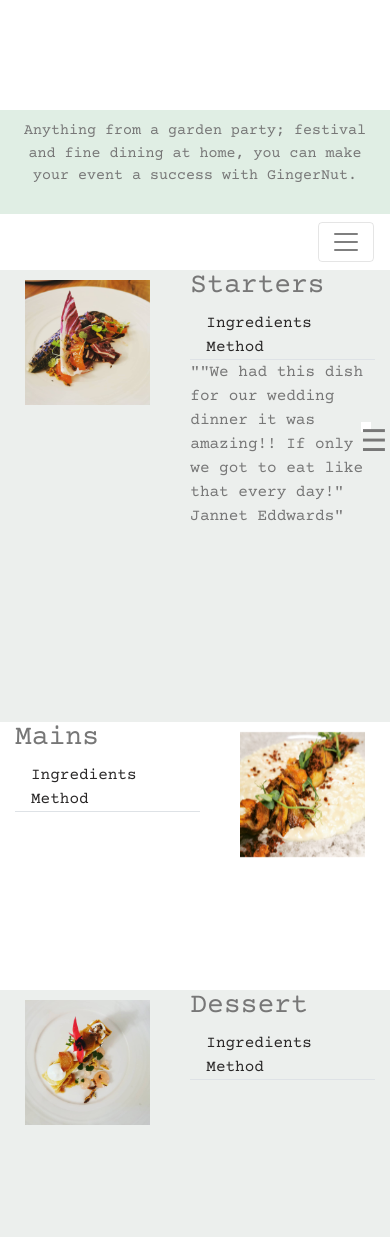
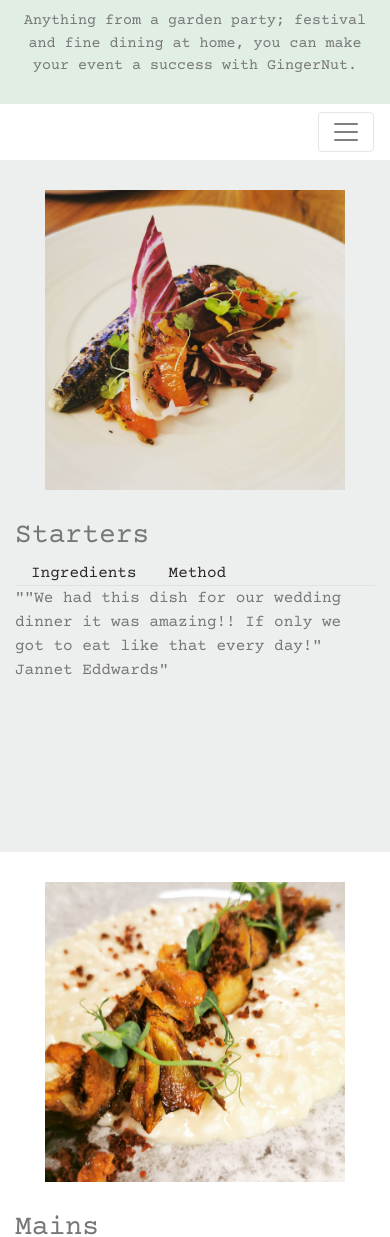
Before and after one commit to SdMusic/Milestone-Project-1, a plain HTML site: page recipes.html in a window 390 px wide. Shown: the top 1237 px of the page. Drawn offline with nearby package versions, Linux system fonts and the light colour scheme.

Commit message:
recipe.html responsive design ofrf pictures complete

```diff
--- a/assets/css/style.css
+++ b/assets/css/style.css
@@ -2,7 +2,7 @@ body {
     font-family:'Courier Prime', monospace;
     color: #777777;
     margin: 0;
-    padding-top: 110px;
+
 }
 /*------------------------------------Colours*/
 
@@ -32,58 +32,6 @@ body {
 .header {
     padding: 5px;
     margin: auto;
-}
-
-/*------------------------------------Side Navbar*/
-
-.s-nav-positon{
-    text-align: right;
-    position: fixed;
-    top: 50%;
-    right: 5%;
-    background-color: #ffffff;
-    height: 10px;
-    width: 10px;
-}
-
-.sidenav {
-  text-align: right;
-  height: 100%;
-  width: 0;
-  position: fixed;
-  z-index: 10;
-  top: 0;
-  right: 0;
-  background-color: #111;
-  overflow-x: hidden;
-  transition: 0.5s;
-  padding-top: 60px;
-}
-
-.sidenav a {
-  padding: 8px 8px 8px 32px;
-  text-decoration: none;
-  font-size: 25px;
-  color: #818181;
-  display: block;
-  transition: 0.3s;
-}
-
-.sidenav a:hover {
-  color: #f1f1f1;
-}
-
-.sidenav .closebtn {
-  position: absolute;
-  top: 0;
-  right: 25px;
-  font-size: 36px;
-  margin-left: 50px;
-}
-
-@media screen and (max-height: 450px) {
-  .sidenav {padding-top: 15px;}
-  .sidenav a {font-size: 18px;}
 }
 
 /*------------------------------------Navbar*/
@@ -162,7 +110,7 @@ height:auto
 /*------------------------------------recipe mainpage */
 
 .recipe-img {
-    padding: 10px;
+    padding: 30px;
 }
 
 .recipebtn {
--- a/recipes.html
+++ b/recipes.html
@@ -146,33 +146,17 @@
     </header>
 
     <div class="container">
-      <!----------------------sidenav bar-------->
-      <div class="s-nav-positon">
-      <div id="mySidenav" class="sidenav">
-        <a href="javascript:void(0)" class="closebtn" onclick="closeNav()"
-          >&times;</a
-        >
-        <a href="#">About</a>
-        <a href="#">Services</a>
-        <a href="#">Clients</a>
-        <a href="#">Contact</a>
-      </div>
-      <span style="font-size: 30px; cursor: pointer;" onclick="openNav()"
-        >&#9776;</span
-      >
-      </div>
 
-      <!-------------------end of side nav------------>
       <section>
         <div class="row bg-grey">
-          <div class="col">
+          <div class="col-lg-6 col-sm-12">
             <img
               class="recipe-img img-fluid"
               src="assets/images/mackrel.jpg"
               alt="Torched mackerel, blood orange & puffed grains"
             />
           </div>
-          <div class="col">
+          <div class="col-lg-6 col-sm-12">
             <h3>Starters</h3>
             <div id="starters">
               <ul class="nav nav-tabs">
@@ -223,7 +207,14 @@
 
       <section>
         <div class="row">
-          <div class="col">
+        <div class="col-lg-6 col-sm-12 order-lg-last">
+            <img
+              class="recipe-img img-fluid"
+              src="assets/images/risotto.jpg"
+              alt="Torched mackerel, blood orange & puffed grains"
+            />
+          </div>
+          <div class="col-lg-6 col-sm-12 order-lg-first">
             <h3>Mains</h3>
             <div id="mains">
               <ul class="nav nav-tabs">
@@ -261,26 +252,20 @@
               </div>
             </div>
           </div>
-          <div class="col">
-            <img
-              class="recipe-img img-fluid"
-              src="assets/images/risotto.jpg"
-              alt="Torched mackerel, blood orange & puffed grains"
-            />
-          </div>
+
         </div>
       </section>
 
       <section>
         <div class="row bg-grey">
-          <div class="col">
+          <div class="col-lg-6 col-sm-12">
             <img
               class="recipe-img img-fluid"
               src="assets/images/rhubarb.jpg"
               alt="Torched mackerel, blood orange & puffed grains"
             />
           </div>
-          <div class="col">
+          <div class="col col-lg-6 col-sm-12">
             <h3>Dessert</h3>
             <div id="desserts">
               <ul class="nav nav-tabs">
@@ -372,22 +357,9 @@
       crossorigin="anonymous"
     ></script>
 
-    <!------------------hide quotes script -->
-
-    <script>
-      function myFunction() {
-        var x = document.getElementById("hide");
-        if (x.style.display === "none") {
-          x.style.display = "block";
-        } else {
-          x.style.display = "none";
-        }
-      }
-    </script>
-    <!---------------------------side nav script-->
-    <script>
+     <script>
       function openNav() {
-        document.getElementById("mySidenav").style.width = "250px";
+        document.getElementById("mySidenav").style.width = "10%";
       }
 
       function closeNav() {
```
